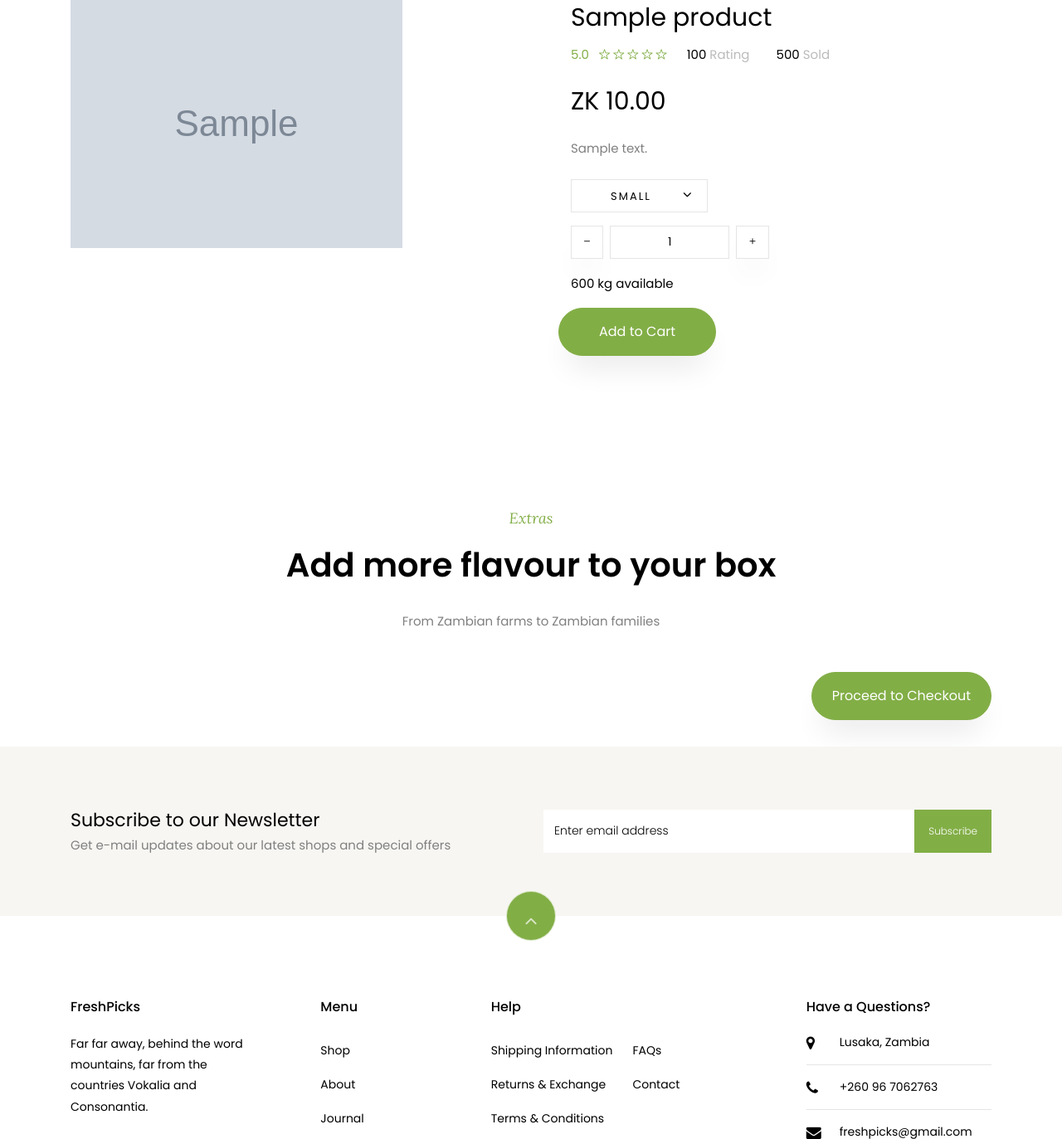
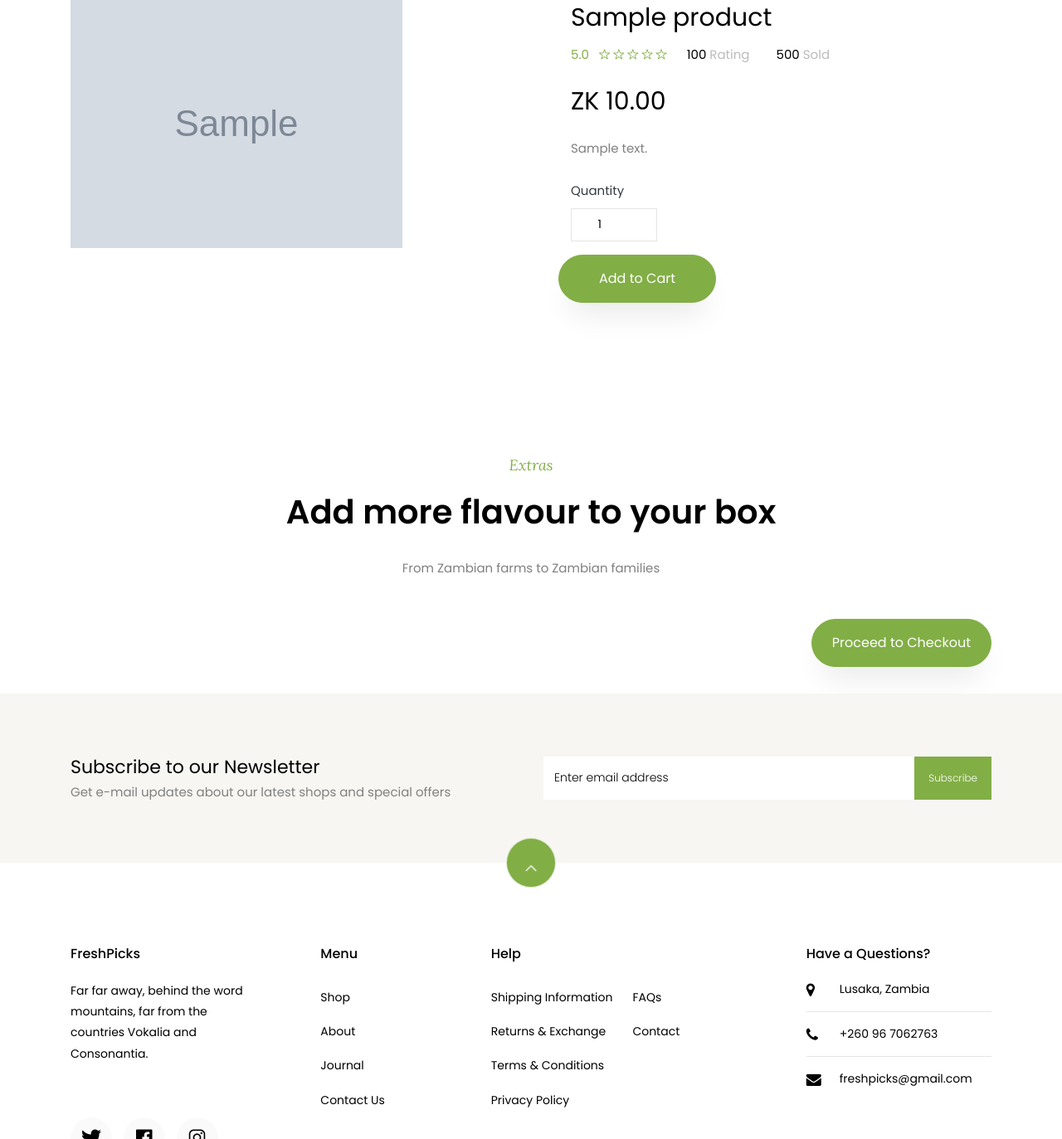
Before and after one commit to uj-student/fresh-picks, a Flask app: page /products in a window 1280 px wide. Shown: the part 532-1905 px from the top of the page at 83% size. Run offline with Flask 2, Linux system fonts and the light colour scheme; tables that the repository leaves empty hold one stand-in row (values such as "Sample post"); grey boxes marked "Sample" are stand-in pictures; some libraries are stand-ins or nearby versions; some web fonts are replaced.

Commit message:
Capture user input for box quantity

```diff
--- a/freshpicks/customers/routes.py
+++ b/freshpicks/customers/routes.py
@@ -142,7 +142,6 @@
 def cart():
     return render_template('cart.html')
 
-
 @customers.route('/add', methods=['POST'])
 @login_required
 def add_product_to_cart():
@@ -155,7 +154,8 @@
         image = req['p-image']
         session.modified = True
 
-        quantity = 1
+        quantity = req['quantity'] if 'quantity' in req else 1
+
         item_array = {
             name: [float(price), int(quantity), image]
         }
@@ -168,7 +168,7 @@
             if name in session['my_cart']:
                 for k, v in session['my_cart'].items():
                     if k == name:
-                        t_quantity = v[1] + 1
+                        t_quantity = v[1] + int(quantity)
                 item_array = {
                     name: [float(price), int(t_quantity), image]
                 }
--- a/freshpicks/templates/products.html
+++ b/freshpicks/templates/products.html
@@ -59,38 +59,13 @@
                             </p>
                             <p>{{ item.description }} </p>
                             <div class="row mt-4">
-                                <div class="col-md-6">
-                                    <div class="form-group d-flex">
-                                        <div class="select-wrap">
-                                            <div class="icon"><span class="ion-ios-arrow-down"></span></div>
-                                            <select name="" id="" class="form-control">
-                                                <option value="">Small</option>
-                                                <option value="">Medium</option>
-                                                <option value="">Large</option>
-                                                <option value="">Extra Large</option>
-                                            </select>
-                                        </div>
-                                    </div>
+
+                                <div class="form-group col-3">
+                                    <label for="quantity" class="text-dark">Quantity</label>
+                                    <input type="number" id="quantity" name="quantity" class="form-control input-number"
+                                           value="1" min="1" max="20">
                                 </div>
                                 <div class="w-100"></div>
-                                <div class="input-group col-md-6 d-flex mb-3">
-                            <span class="input-group-btn mr-2">
-                                <button type="button" class="quantity-left-minus btn" data-type="minus" data-field="">
-                               <i class="ion-ios-remove"></i>
-                                </button>
-                                </span>
-                                    <input type="text" id="quantity" name="quantity" class="form-control input-number"
-                                           value="1" min="1" max="100">
-                                    <span class="input-group-btn ml-2">
-                                <button type="button" class="quantity-right-plus btn" data-type="plus" data-field="">
-                                 <i class="ion-ios-add"></i>
-                             </button>
-                            </span>
-                                </div>
-                                <div class="w-100"></div>
-                                <div class="col-md-12">
-                                    <p style="color: #000;">600 kg available</p>
-                                </div>
                                 <div>
                                     <input type="submit" value="Add to Cart" class="btn btn-primary py-3 px-5"/>
                                 </div>
```
